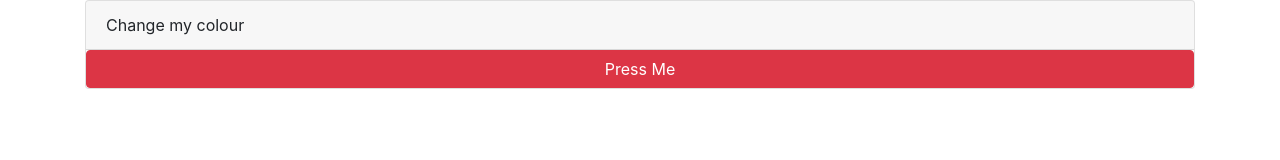
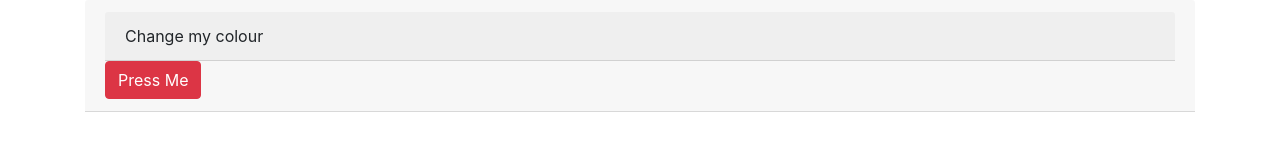
Before and after one commit to mate2hais/Button---Change-colour, a plain HTML site: page index.html in a window 1280 px wide. Drawn offline with nearby package versions, Linux system fonts and the light colour scheme.

Commit message:
Update index.html

```diff
--- a/index.html
+++ b/index.html
@@ -9,7 +9,7 @@
   </head>
   <body>
     <div class="container">
-      <div class="card">
+      <div class="card-header">
         <div class="card-header" > Change my colour</div>
             <button type="button" id = "myButton" class="btn btn-danger" onclick ="changeColour()">
              Press Me
```
